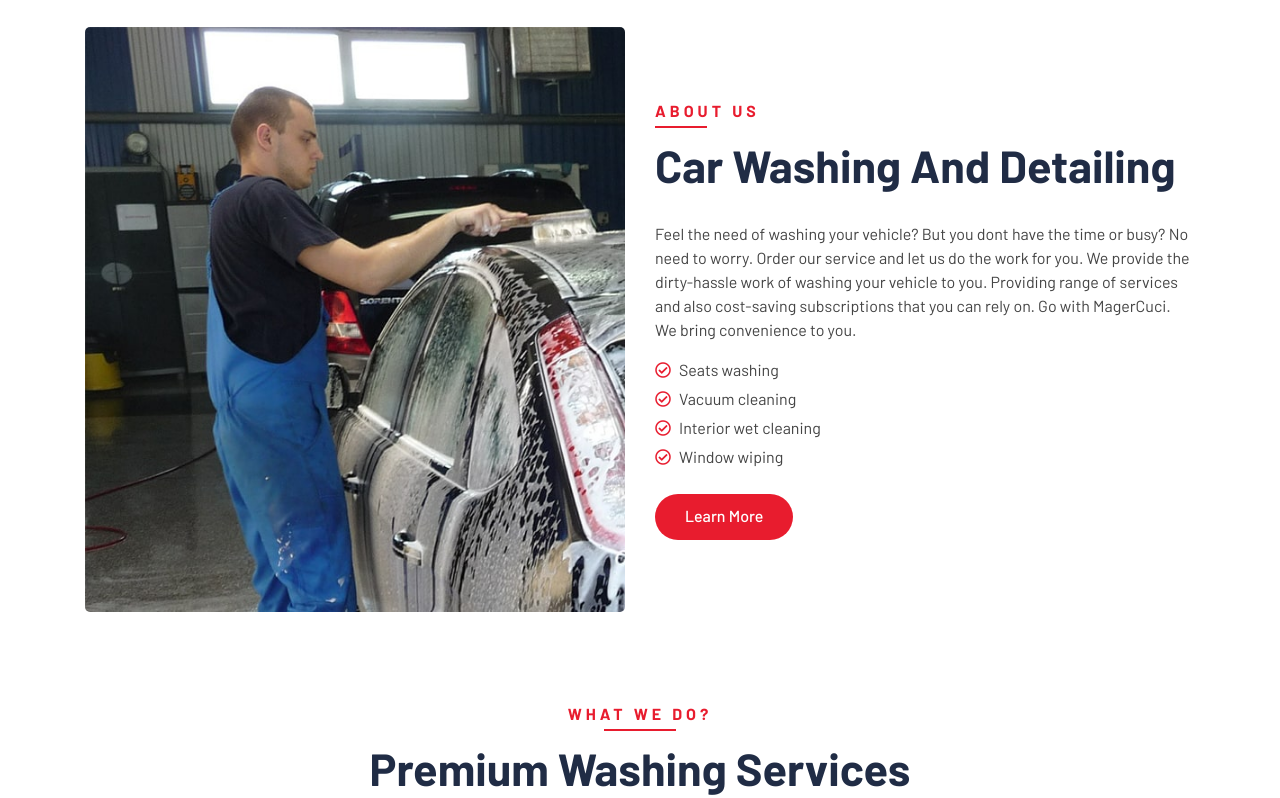
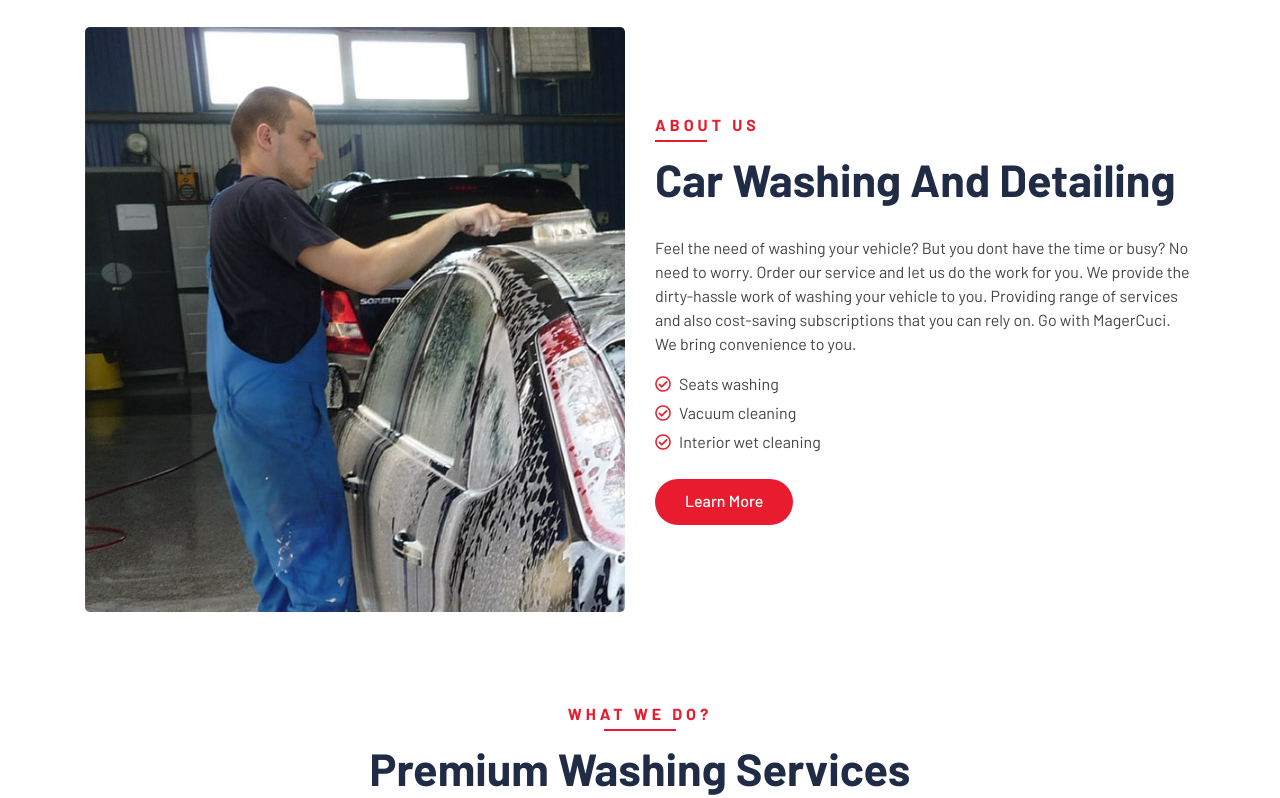
Before and after one commit to Hagoromo00/MagerCuci, a plain HTML site: page single.html in a window 1280 px wide. Shown: the part 982-1780 px from the top of the page. Drawn offline with nearby package versions, Linux system fonts and the light colour scheme.

Commit message:
the last update

```diff
--- a/single.html
+++ b/single.html
@@ -31,7 +31,7 @@
 
     <body>
        <!-- Top Bar Start -->
-       <div class="top-bar">
+      <div class="top-bar">
         <div class="container">
             <div class="row align-items-center">
                 <div class="col-lg-4 col-md-12">
@@ -192,7 +192,7 @@
                                 <li><i class="far fa-check-circle"></i>Seats washing</li>
                                 <li><i class="far fa-check-circle"></i>Vacuum cleaning</li>
                                 <li><i class="far fa-check-circle"></i>Interior wet cleaning</li>
-                                <li><i class="far fa-check-circle"></i>Window wiping</li>
+
                             </ul>
                             <a class="btn btn-custom" href="">Learn More</a>
                         </div>
```
Also changed, not shown: about.html (+1 -1 lines), index.html (+1 -1 lines), price.html (+1 -1 lines).
